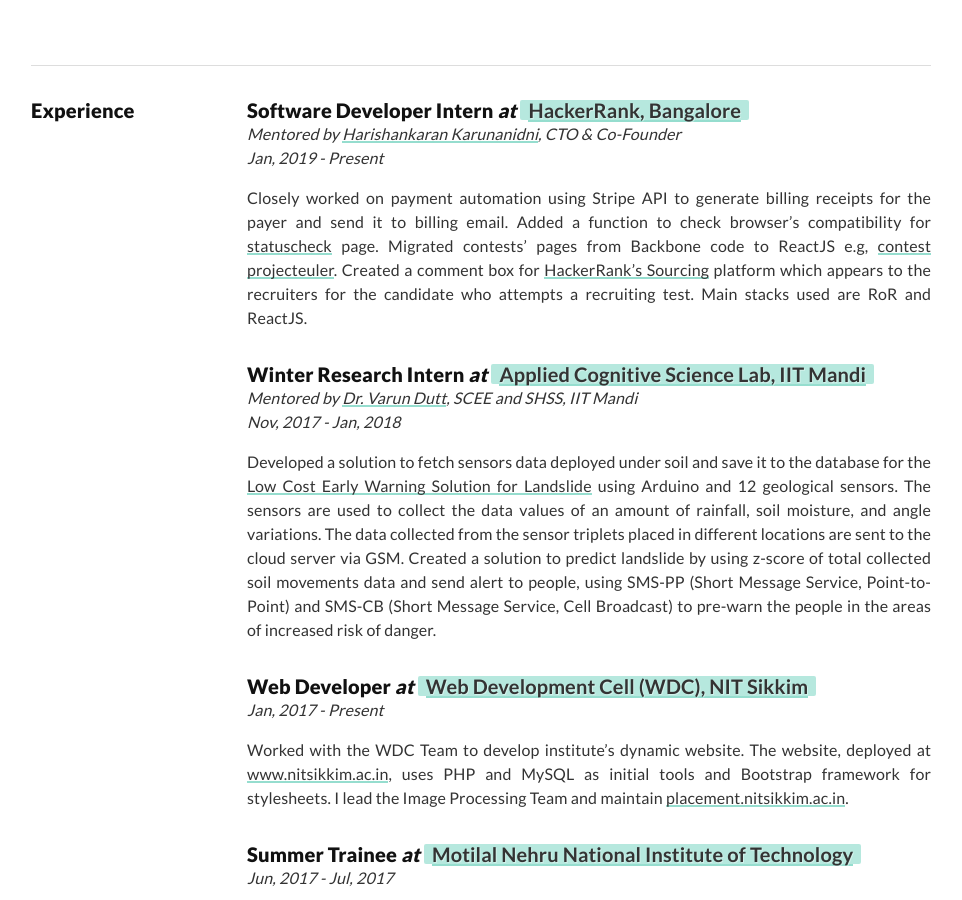
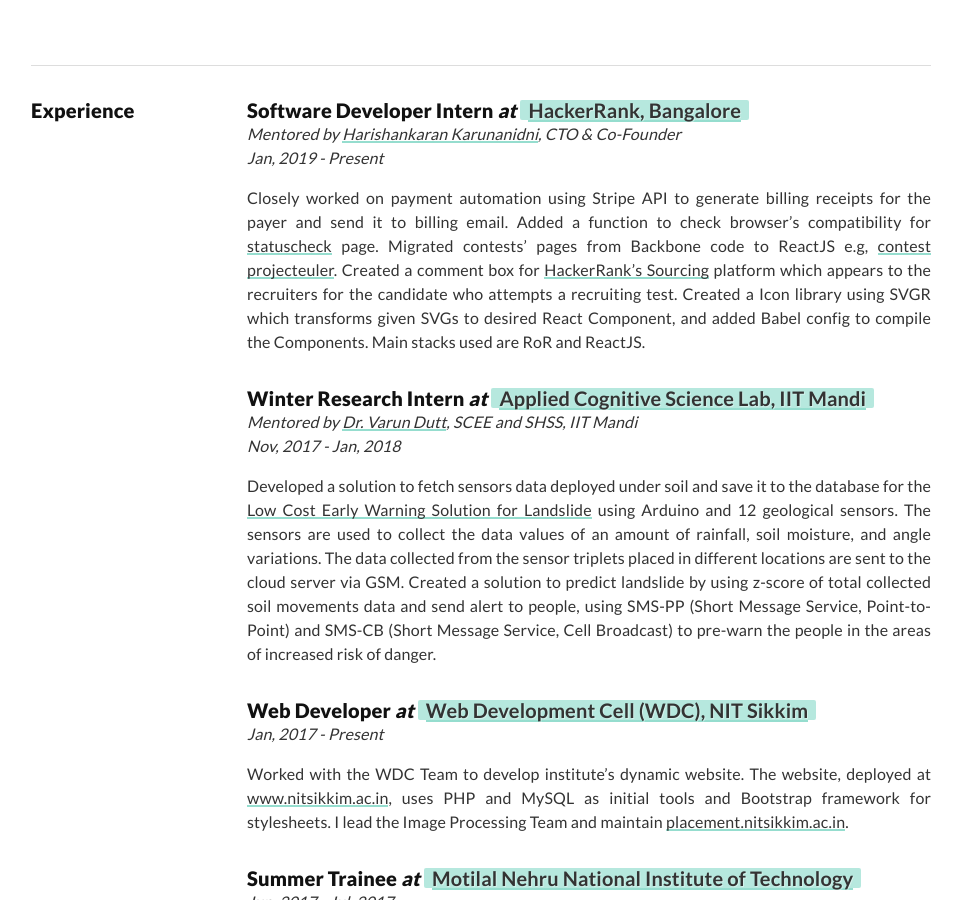
Before and after one commit to sangamcse/resume, a Jekyll site: the page built from index.html, in a window 1280 px wide and 900 px high, scrolled down 569 px. Shown: the whole window, without its empty margins (159-1121 px from the left). Built offline with Jekyll 4.4.1, drawn with Linux system fonts in a browser that asks for light colours.

Commit message:
Update experiences.yml

```diff
--- a/_data/experiences.yml
+++ b/_data/experiences.yml
@@ -3,7 +3,7 @@
   location: <a class="u-link" target="_blank" href="https://www.hackerrank.com/">HackerRank, Bangalore</a>
   mentor: <a class="u-link" href="https://www.hackerrank.com/about-us/our-team/" target="_blank">Harishankaran Karunanidni</a>, CTO & Co-Founder
   duration: Jan, 2019 - Present
-  description: Closely worked on payment automation using Stripe API to generate billing receipts for the payer and send it to billing email. Added a function to check browser’s compatibility for <a class="u-link" target="_blank" href="https://www.hackerrank.com/statuscheck">statuscheck</a> page. Migrated contests’ pages from Backbone code to ReactJS e.g, <a class="u-link" target="_blank" href="https://www.hackerrank.com/projecteuler/">contest projecteuler</a>. Created a comment box for <a class="u-link" target="_blank" href="https://www.hackerrank.com/work">HackerRank’s Sourcing</a> platform which appears to the recruiters for the candidate who attempts a recruiting test. Main stacks used are RoR and ReactJS.
+  description: Closely worked on payment automation using Stripe API to generate billing receipts for the payer and send it to billing email. Added a function to check browser’s compatibility for <a class="u-link" target="_blank" href="https://www.hackerrank.com/statuscheck">statuscheck</a> page. Migrated contests’ pages from Backbone code to ReactJS e.g, <a class="u-link" target="_blank" href="https://www.hackerrank.com/projecteuler/">contest projecteuler</a>. Created a comment box for <a class="u-link" target="_blank" href="https://www.hackerrank.com/work">HackerRank’s Sourcing</a> platform which appears to the recruiters for the candidate who attempts a recruiting test. Created a Icon library using SVGR which transforms given SVGs to desired React Component, and added Babel config to compile the Components. Main stacks used are RoR and ReactJS.
 
 - title: Winter Research Intern
   location: <a class="u-link" target="_blank" href="http://acslab.org">Applied Cognitive Science Lab, IIT Mandi</a>
```
